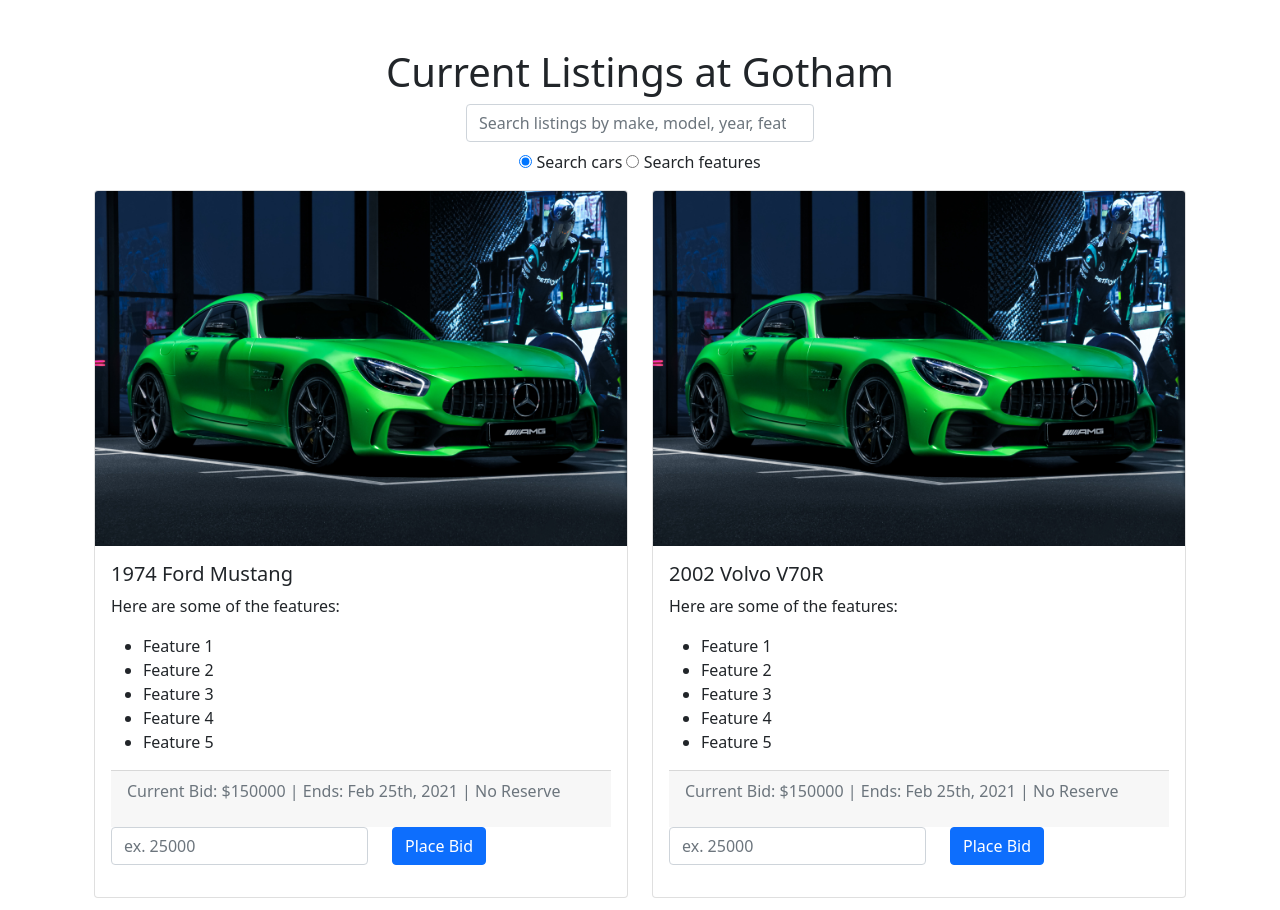
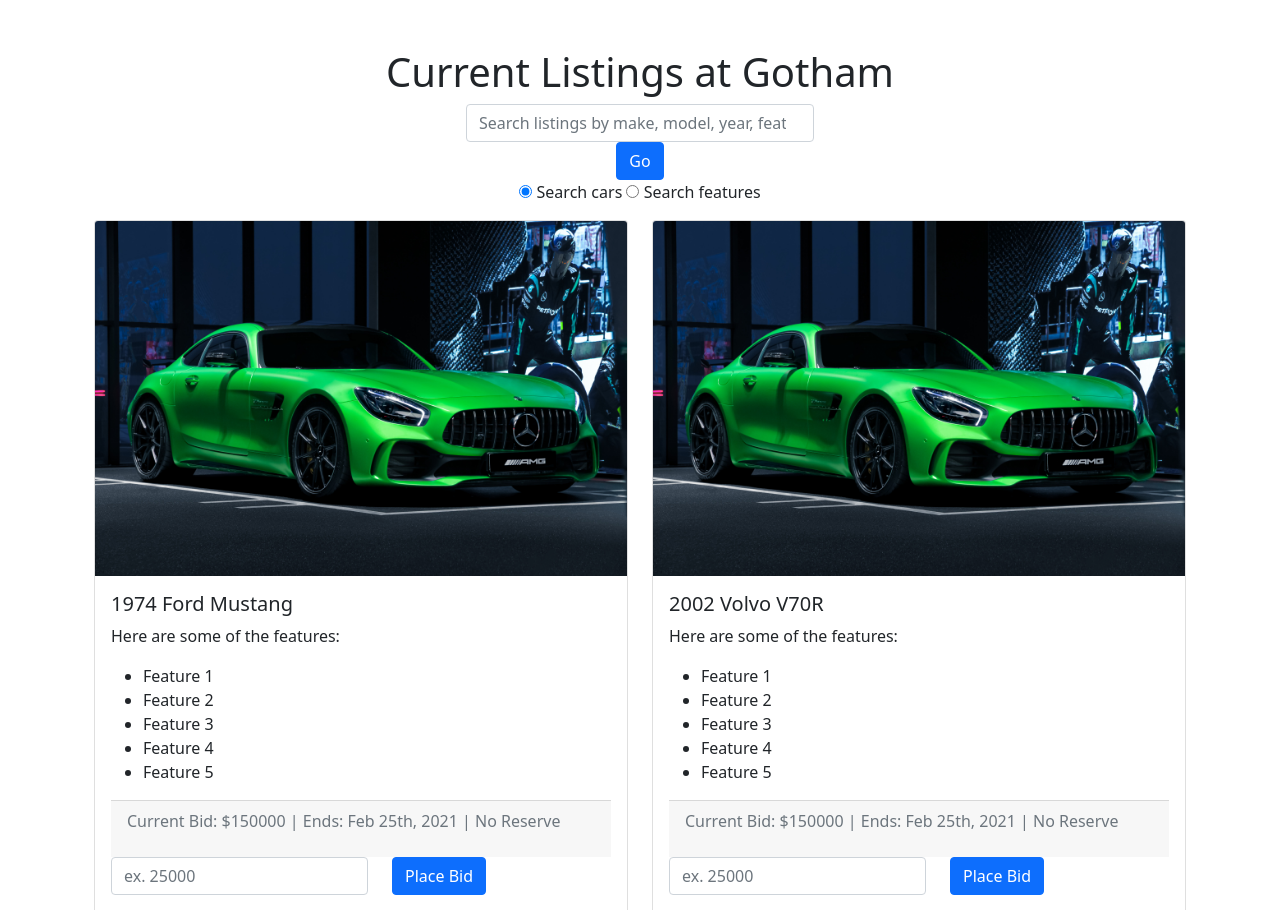
Before and after one commit to rorochaudhary/gotham-auctions, a Flask app: page / in a window 1280 px wide. Shown: the part 56-966 px from the top of the page. Run offline with Flask 2, Linux system fonts and the light colour scheme.

Commit message:
search go button

```diff
--- a/templates/main.j2
+++ b/templates/main.j2
@@ -8,10 +8,13 @@
     </div>
     <div class="row justify-content-center">
         <div class='col-offset-4 col-4 pb-3'>
-            <input type="search" class="form-control" name="searchquery" placeholder="Search listings by make, model, year, feature">
-            <div class="text-center pt-2">
+            <div class="row-4 text-center">
+                <input type="search" class="form-control" name="searchquery" placeholder="Search listings by make, model, year, feature">
+                <button type="button" class="btn btn-primary">Go</button>
+            </div>
+            <div class="row-4 text-center">
                 <input type="radio" id="search-filter1" name="search-filter" value="cars"
-                checked>
+            checked>
                 <label for="search-filter">Search cars</label>
                 <input type="radio" id="search-filter2" name="search-filter" value="features">
                 <label for="search-filter">Search features</label>
```
